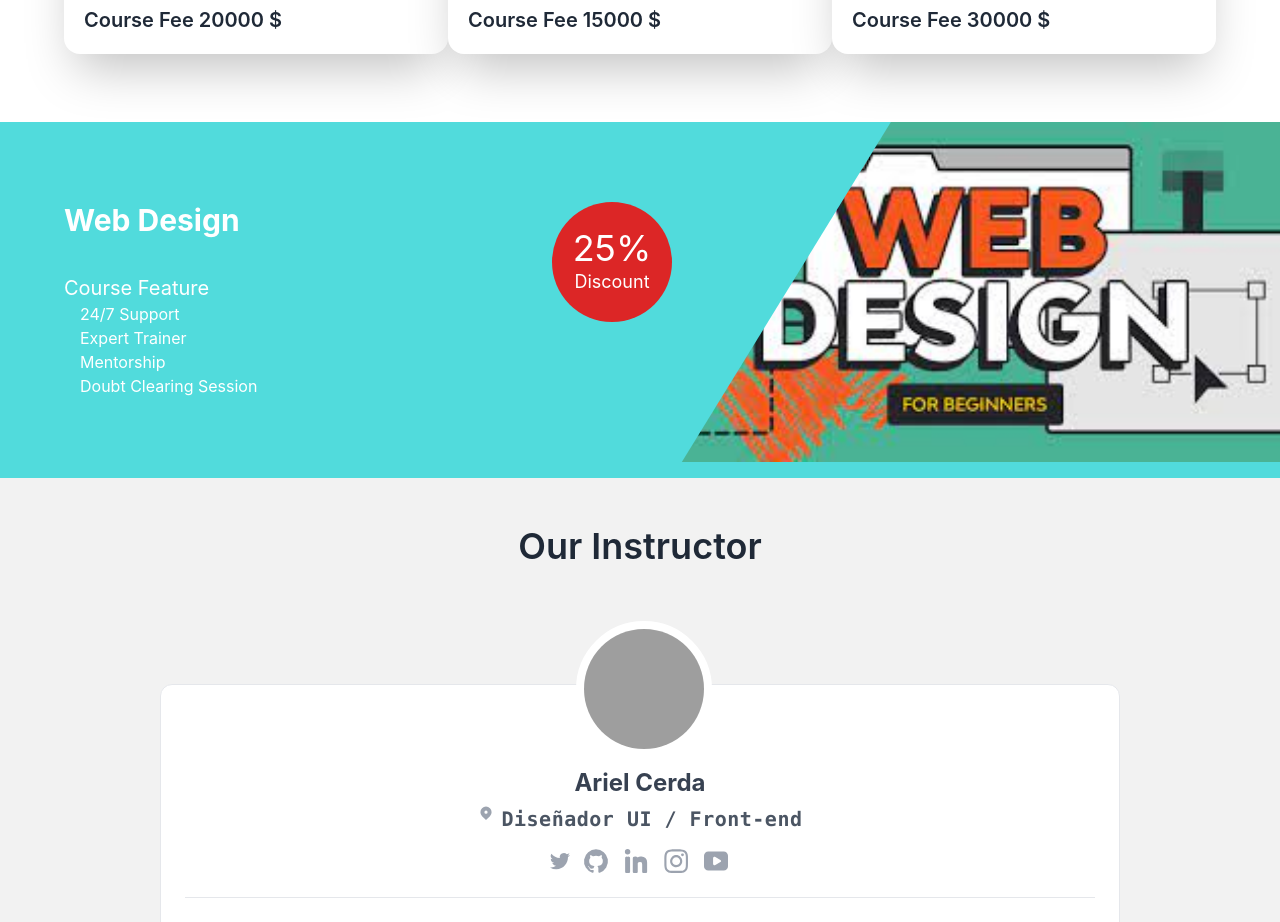
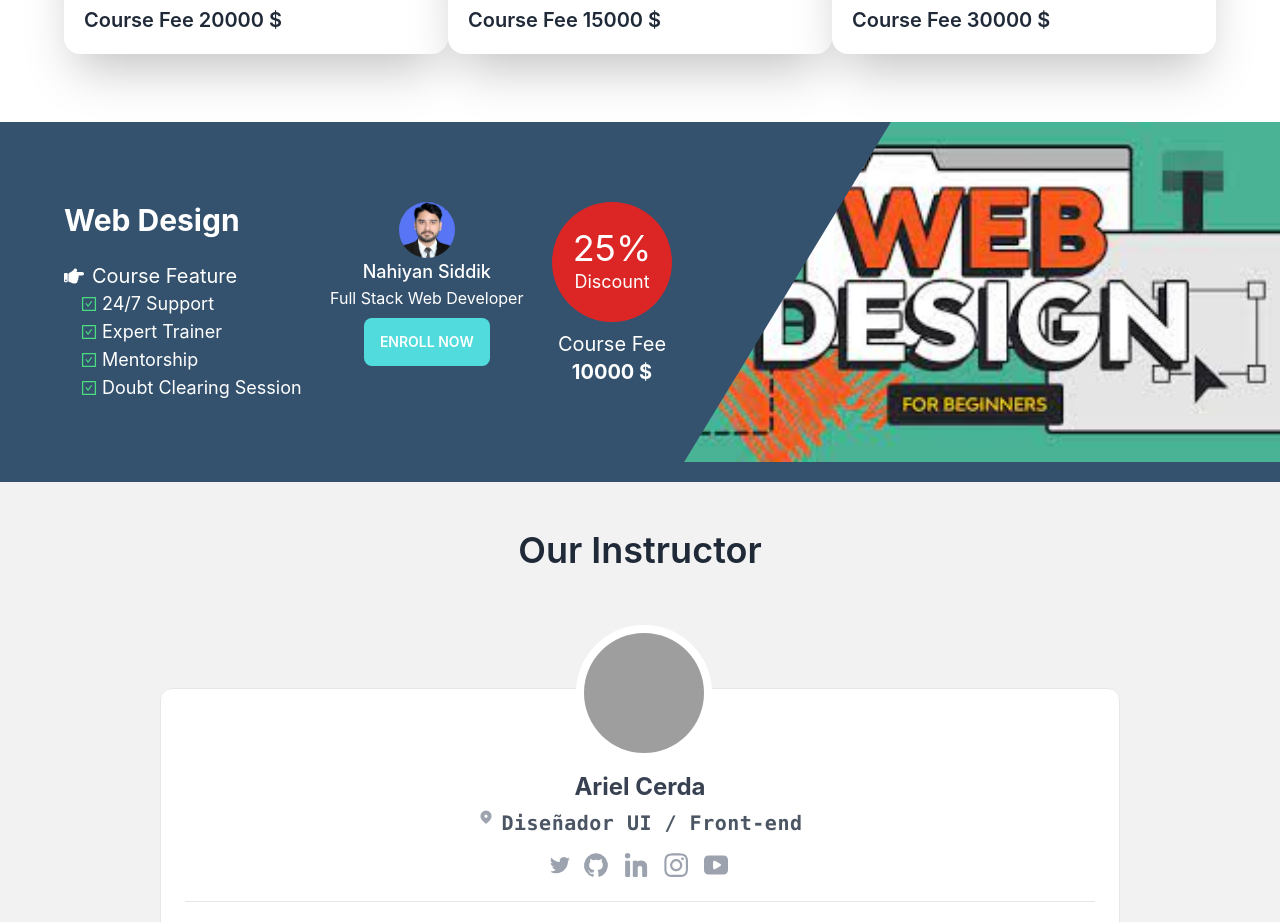
Before and after one commit to mdYeasin-cmd/skills-house-client, a React (Create React App) app: page / in a window 1280 px wide. Shown: the part 1268-2190 px from the top of the page. Built offline with nearby package versions, Linux system fonts and the light colour scheme; grey boxes are pictures that could not be loaded.

Commit message:
Advertise section design part added

```diff
--- a/src/Pages/Home/Advertise/Advertise.tsx
+++ b/src/Pages/Home/Advertise/Advertise.tsx
@@ -1,9 +1,13 @@
 import React from 'react';
 import Course1 from './../../../assets/CoursesImage/web-design.jpg';
+import instructor1 from './../../../assets/Instructor/instructor.jpg';
 import './Advertise.css';
+import { AiOutlineCheckSquare } from "react-icons/ai";
+import { FaHandPointRight } from "react-icons/fa";
+
 
 interface ICourseFeature {
-    feature: string[];
+    features: string[];
     discourtRate: string;
     lastCloseDate: string;
     courseCategory: string;
@@ -13,7 +17,7 @@ interface ICourseFeature {
     enrolledStuents: number;
     courseImage: string;
     courseFee: number;
-    instructorName: string;
+    instructor: { name: string; designation: string; instructorImg: string; }
 }
 
 type CoursesFeatureType = ICourseFeature[];
@@ -22,7 +26,7 @@ const Advertise = () => {
 
     const coursesFeature: CoursesFeatureType = [
         {
-            feature: [
+            features: [
                 "24/7 Support",
                 "Expert Trainer",
                 "Mentorship",
@@ -37,31 +41,52 @@ const Advertise = () => {
             enrolledStuents: 230,
             courseImage: Course1,
             courseFee: 20000,
-            instructorName: "Nahiyan Siddik"
+            instructor: {
+                name: "Nahiyan Siddik",
+                designation: "Full Stack Web Developer",
+                instructorImg: instructor1
+            }
         }
     ]
 
     return (
-        <div className="bg-[#51DBDC] flex justify-between xl:pl-16 text-white">
+        <div className="bg-[#34526e] flex justify-between xl:pl-16 text-white">
             <div className="py-20 flex justify-between w-1/2">
                 <div>
                     <h1 className="text-3xl font-bold">{coursesFeature[0].courseName}</h1>
 
-                    <h2 className="text-xl mt-9">Course Feature</h2>
+                    <h2 className="text-xl mt-6 flex items-center">
+                        <FaHandPointRight className="mr-2" /> Course Feature
+                    </h2>
                     <ul className="ml-4">
-                        <li>{coursesFeature[0].feature[0]}</li>
-                        <li>{coursesFeature[0].feature[1]}</li>
-                        <li>{coursesFeature[0].feature[2]}</li>
-                        <li>{coursesFeature[0].feature[3]}</li>
+                        {
+                            coursesFeature[0].features.map(feature => <li className="flex items-center text-lg"
+                            >
+                                <AiOutlineCheckSquare className="mr-1 text-green-400" /> {feature}
+                            </li>)
+                        }
+
                     </ul>
                 </div>
-                <div className="flex items-center rounded-full text-center justify-center bg-red-600 w-[120px] h-[120px] p-5">
-                    <div>
-                        <h1 className="text-4xl">25%</h1>
-                        <span className="text-lg">Discount</span>
+                <div className="text-center">
+                    <img className="w-14 h-14 mx-auto rounded-full" src={coursesFeature[0].instructor.instructorImg} alt="" />
+                    <h1 className="text-lg font-medium">{coursesFeature[0].instructor.name}</h1>
+                    <p>{coursesFeature[0].instructor.designation}</p>
+                    <button className="btn bg-[#51DBDC] hover:bg-[#51DBDC] hover:bg-opacity-80 border-0 mt-2">Enroll Now</button>
+                </div>
+                <div>
+                    <div className="flex items-center rounded-full text-center justify-center bg-red-600 w-[120px] h-[120px] p-5">
+                        <div>
+                            <h1 className="text-4xl">25%</h1>
+                            <span className="text-lg">Discount</span> <br />
+                        </div>
                     </div>
+                    <h2 className="text-center text-xl mt-2">Course Fee <br />
+                        <span className="font-bold">10000 $</span>
+                    </h2>
                 </div>
             </div>
+
             <div className="advertise-image w-1/2">
                 <img className="w-full" src={coursesFeature[0].courseImage} alt="" />
             </div>
```
Also changed, not shown: src/assets/Instructor/instructor.jpg (added).
